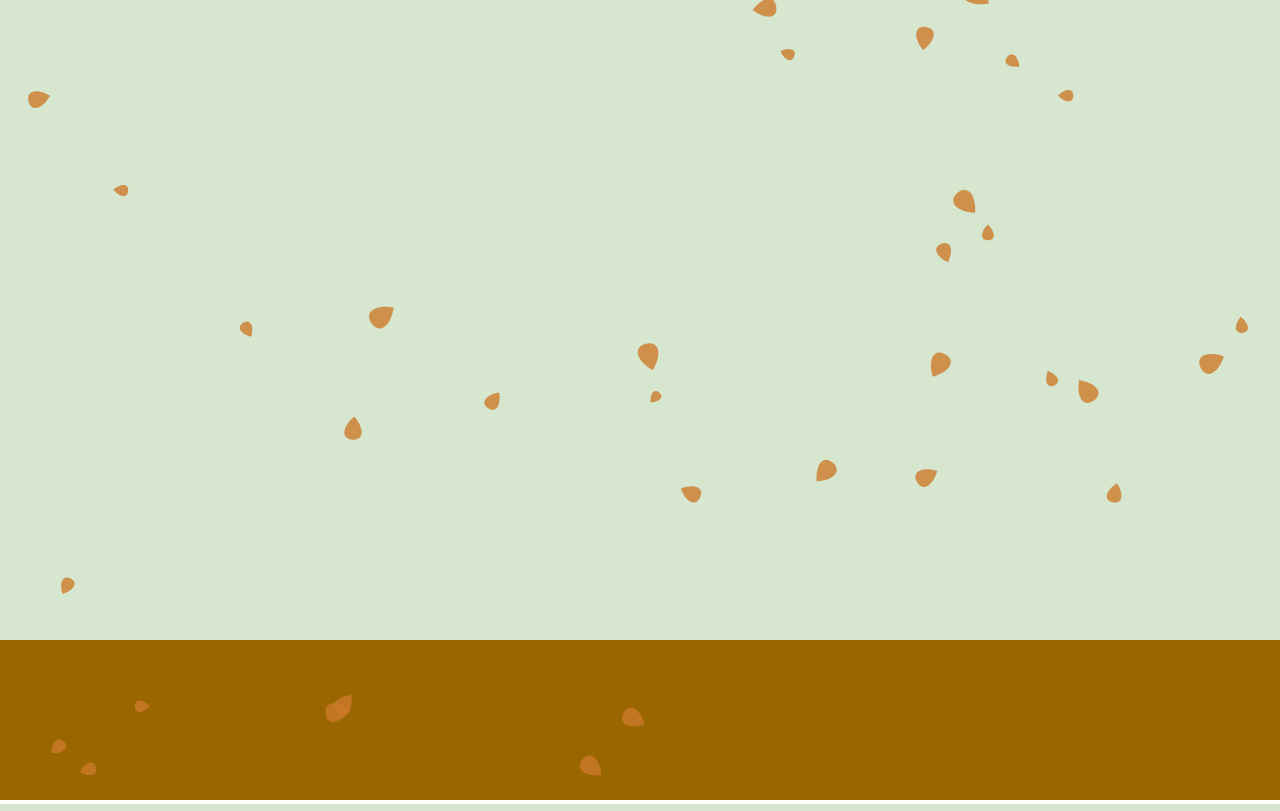
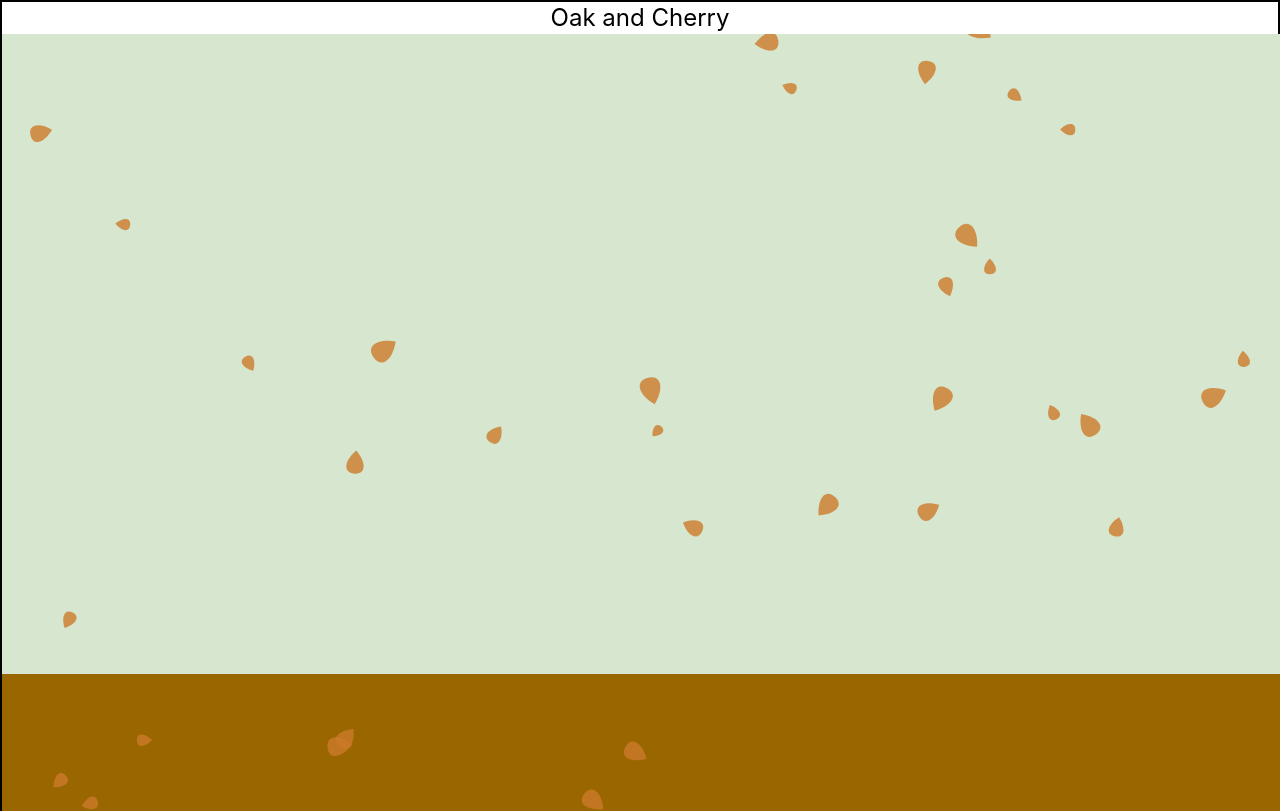
Before and after one commit to papercircuit/oak-and-cherry, a React (Create React App) app: page / in a window 1280 px wide. Shown: the top 811 px of the page. Built offline with nearby package versions, Linux system fonts and the light colour scheme.

Commit message:
Tailwindcss added

```diff
--- a/package.json
+++ b/package.json
@@ -11,6 +11,7 @@
     "react-audio-player": "^0.17.0",
     "react-dom": "^18.2.0",
     "react-scripts": "5.0.1",
+    "tailwindcss": "^3.2.7",
     "web-vitals": "^2.1.4"
   },
   "scripts": {
--- /dev/null
+++ b/postcss.config.js
@@ -0,0 +1,6 @@
+module.exports = {
+    plugins: [
+      require('tailwindcss'),
+      require('autoprefixer'),
+    ],
+  };
--- a/src/App.js
+++ b/src/App.js
@@ -5,7 +5,8 @@ import LeavesSketch from './components/LeavesSketch';
 
 function App() {
   return (
-    <div className="App">
+    <div className="w-full border-2 border-black">
+      <p className="text-2xl text-center">Oak and Cherry</p>
       <LeavesSketch
         className="leaves-sketch"
       />
--- /dev/null
+++ b/src/components/ContainerBlock.js
@@ -0,0 +1,3 @@
+import React from 'react';
+import './index.css';
+import MusicPlayer from './components/MusicPlayer';
--- a/src/components/LeavesSketch.js
+++ b/src/components/LeavesSketch.js
@@ -17,6 +17,7 @@ const LeavesSketch = () => {
       };
 
       p.draw = () => {
+
         p.background(100, 10, 90, 1);
         p.fill(40, 100, 60, 1);
         p.rect(0, p.height * 0.8, p.width, p.height * 0.2);
--- a/src/index.css
+++ b/src/index.css
@@ -1,3 +1,8 @@
+@tailwind base;
+@tailwind components;
+@tailwind utilities;
+
+
 body {
   margin: 0;
   font-family: -apple-system, BlinkMacSystemFont, 'Segoe UI', 'Roboto', 'Oxygen',
--- /dev/null
+++ b/tailwind.config.js
@@ -0,0 +1,18 @@
+/** @type {import('tailwindcss').Config} */
+module.exports = {
+  purge: [
+    './src/**/*.html',
+    './src/**/*.js',
+    './src/**/*.jsx',
+    './src/**/*.ts',
+    './src/**/*.tsx',
+  ],
+  darkMode: false, // or 'media' or 'class'
+  theme: {
+    extend: {},
+  },
+  variants: {
+    extend: {},
+  },
+  plugins: [],
+};
```
Also changed, not shown: 1 other file (tests, documents, lock files or other folders).
